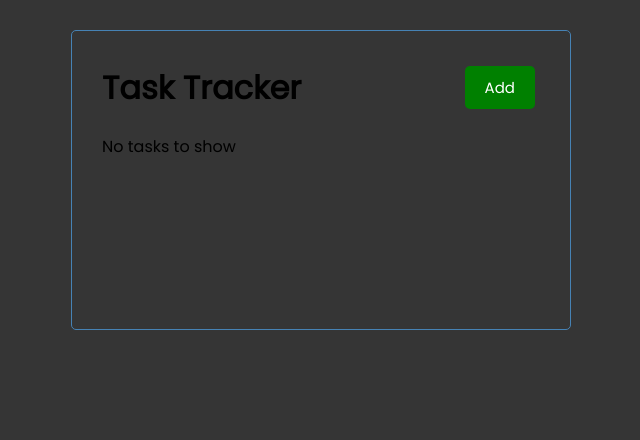
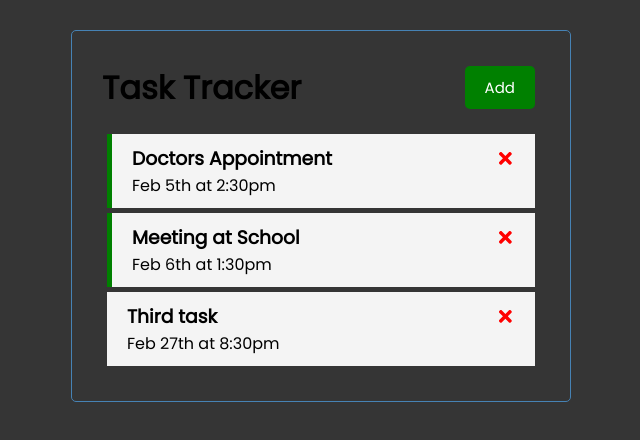
Before and after one commit to philmottin/react-task-tracker, a React (Create React App) app: page / in a window 1280 px wide. Shown: the top 440 px of the page, without its empty margins (319-959 px from the left). Built offline with nearby package versions, Linux system fonts and the light colour scheme; data requests are answered from the project's data file.

Commit message:
Fetch tasks from json-server backend
Add useEffect to fetch data after component is rendered

```diff
--- a/src/App.js
+++ b/src/App.js
@@ -1,4 +1,4 @@
-import { useState } from 'react';
+import { useState, useEffect } from 'react';
 import Header from './components/Header';
 import Tasks from './components/Tasks';
 import AddTask from './components/AddTask';
@@ -6,6 +6,23 @@
 function App() {
   const [showAddTask, setShowAddTask] = useState(false);
   const [tasks, setTasks] = useState([]);
+
+  useEffect(() => {
+    const getTasks = async () => {
+      const tasksFromServer = await fetchTasks();
+      setTasks(tasksFromServer);
+    };
+
+    getTasks();
+  }, []);
+
+  // Fetch Tasks, outside of useEffect in case we need to use it somewhere else
+  const fetchTasks = async () => {
+    const res = await fetch('http://localhost:5000/tasks');
+    const data = await res.json();
+    console.log(data);
+    return data;
+  };
 
   // Add Task
   const addTask = (task) => {
```
